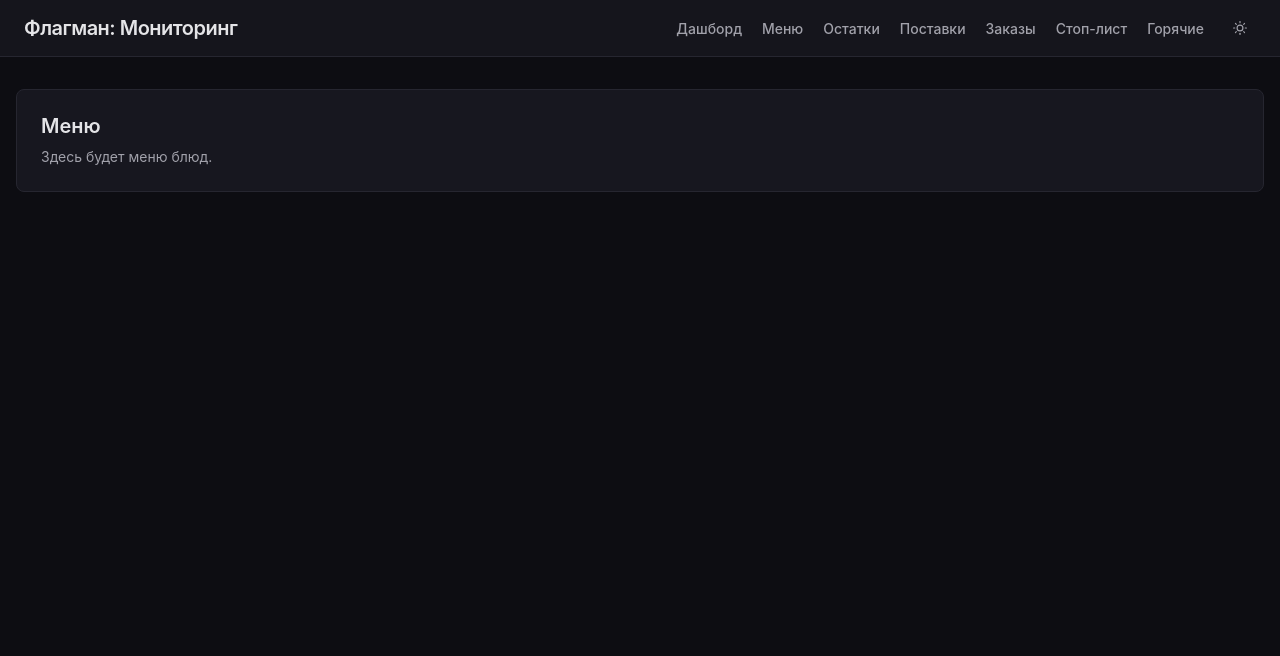
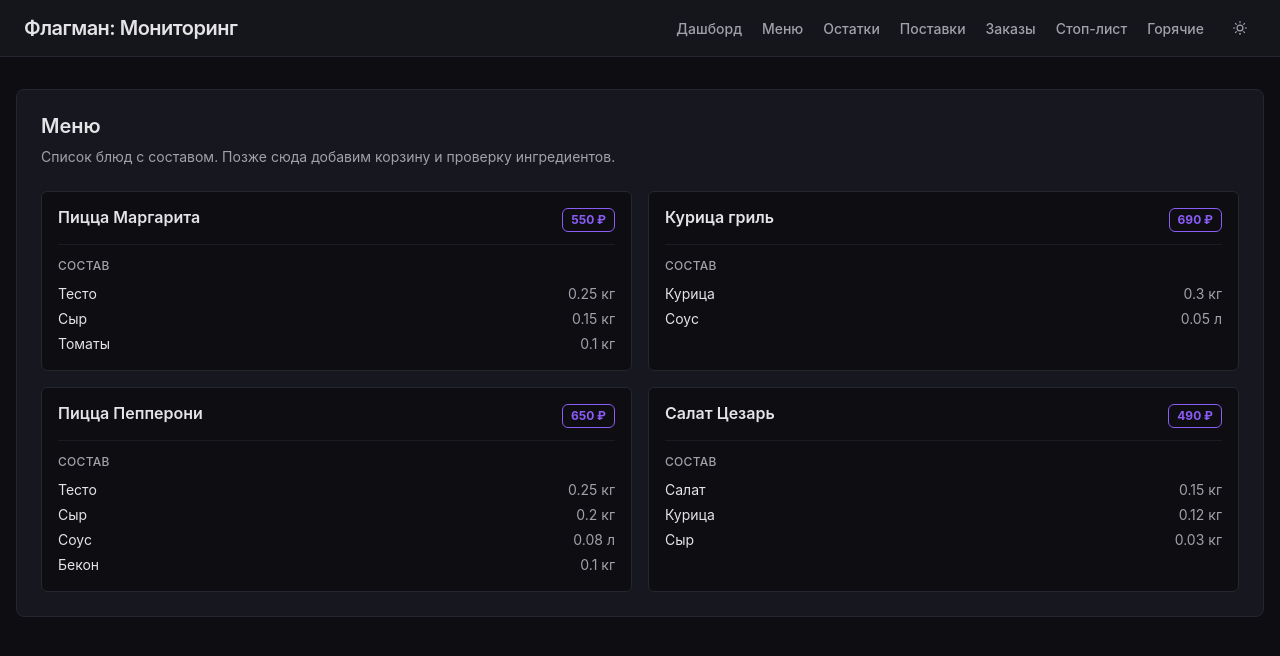
Before and after one commit to Arseny116/FlagmanUMIRHackIII-, a React (Vite) app in the folder Frontend/my-app/: page /menu in a window 1280 px wide. Shown: the top 656 px of the page. Built offline with nearby package versions, Linux system fonts and the light colour scheme.

Commit message:
feature(add): menu page

```diff
--- a/Frontend/my-app/src/api/mockData.js
+++ b/Frontend/my-app/src/api/mockData.js
@@ -10,24 +10,24 @@ export const PRODUCTS = [
 
 export const DISHES = [
   { id: 1, name: 'Пицца Маргарита', price: 550, composition: [
-    { productId: 4, quantity: 0.25 },
-    { productId: 2, quantity: 0.15 },
-    { productId: 3, quantity: 0.10 },
+    { productId: 4, productName: 'Тесто',  quantity: 0.25, unit: 'кг' },
+    { productId: 2, productName: 'Сыр',    quantity: 0.15, unit: 'кг' },
+    { productId: 3, productName: 'Томаты', quantity: 0.10, unit: 'кг' },
   ]},
   { id: 2, name: 'Курица гриль', price: 690, composition: [
-    { productId: 1, quantity: 0.30 },
-    { productId: 5, quantity: 0.05 },
+    { productId: 1, productName: 'Курица', quantity: 0.30, unit: 'кг' },
+    { productId: 5, productName: 'Соус',   quantity: 0.05, unit: 'л'  },
   ]},
   { id: 3, name: 'Пицца Пепперони', price: 650, composition: [
-    { productId: 4, quantity: 0.25 },
-    { productId: 2, quantity: 0.20 },
-    { productId: 5, quantity: 0.08 },
-    { productId: 7, quantity: 0.10 },
+    { productId: 4, productName: 'Тесто',  quantity: 0.25, unit: 'кг' },
+    { productId: 2, productName: 'Сыр',    quantity: 0.20, unit: 'кг' },
+    { productId: 5, productName: 'Соус',   quantity: 0.08, unit: 'л'  },
+    { productId: 7, productName: 'Бекон',  quantity: 0.10, unit: 'кг' },
   ]},
   { id: 4, name: 'Салат Цезарь', price: 490, composition: [
-    { productId: 6, quantity: 0.15 },
-    { productId: 1, quantity: 0.12 },
-    { productId: 2, quantity: 0.03 },
+    { productId: 6, productName: 'Салат',  quantity: 0.15, unit: 'кг' },
+    { productId: 1, productName: 'Курица', quantity: 0.12, unit: 'кг' },
+    { productId: 2, productName: 'Сыр',    quantity: 0.03, unit: 'кг' },
   ]},
 ];
 
--- a/Frontend/my-app/src/pages/DashboardPage.jsx
+++ b/Frontend/my-app/src/pages/DashboardPage.jsx
@@ -7,7 +7,7 @@ export default function DashboardPage() {
         Дашборд склада
       </Heading>
       <Text color="appMuted" fontSize="sm">
-        Здесь будут ключевые показатели:позиции, партии, истекающие сроки и стоп-лист.
+        Здесь будут ключевые показатели: позиции, партии, истекающие сроки и стоп-лист.
       </Text>
     </Box>
   );
--- a/Frontend/my-app/src/pages/MenuPage.jsx
+++ b/Frontend/my-app/src/pages/MenuPage.jsx
@@ -1,4 +1,7 @@
-import { Box, Heading, Text } from '@chakra-ui/react';
+import {
+  Box, Heading, Text, SimpleGrid, Badge, HStack, VStack, Divider,
+} from '@chakra-ui/react';
+import { DISHES } from '../api/mockData';
 
 export default function MenuPage() {
   return (
@@ -6,9 +9,58 @@ export default function MenuPage() {
       <Heading size="md" mb={2} color="appText" fontWeight="600">
         Меню
       </Heading>
-      <Text color="appMuted" fontSize="sm">
-        Здесь будет меню блюд.
+      <Text color="appMuted" fontSize="sm" mb={6}>
+        Список блюд с составом. Позже сюда добавим корзину и проверку ингредиентов.
       </Text>
+
+      <SimpleGrid columns={{ base: 1, md: 2 }} spacing={4}>
+        {DISHES.map((dish) => (
+          <Box
+            key={dish.id}
+            p={4}
+            bg="appBg"
+            border="1px solid"
+            borderColor="appBorder"
+            borderRadius="md"
+            transition="all 0.15s"
+            _hover={{ borderColor: 'appAccent' }}
+          >
+            <HStack justify="space-between" align="start" mb={2}>
+              <Heading size="sm" color="appText" fontWeight="600">
+                {dish.name}
+              </Heading>
+              <Badge
+                bg="transparent"
+                color="appAccent"
+                border="1px solid"
+                borderColor="appAccent"
+                px={2}
+                py={0.5}
+                borderRadius="md"
+                fontSize="xs"
+              >
+                {dish.price} ₽
+              </Badge>
+            </HStack>
+
+            <Divider my={3} borderColor="appBorder" />
+
+            <Text fontSize="xs" color="appMuted" mb={2} fontWeight="500" letterSpacing="wide">
+              СОСТАВ
+            </Text>
+            <VStack align="stretch" spacing={1}>
+              {dish.composition.map((ing, i) => (
+                <HStack key={i} justify="space-between" fontSize="sm">
+                  <Text color="appText">{ing.productName || `Продукт #${ing.productId}`}</Text>
+                  <Text color="appMuted">
+                    {ing.quantity} {ing.unit || ''}
+                  </Text>
+                </HStack>
+              ))}
+            </VStack>
+          </Box>
+        ))}
+      </SimpleGrid>
     </Box>
   );
 }
```
